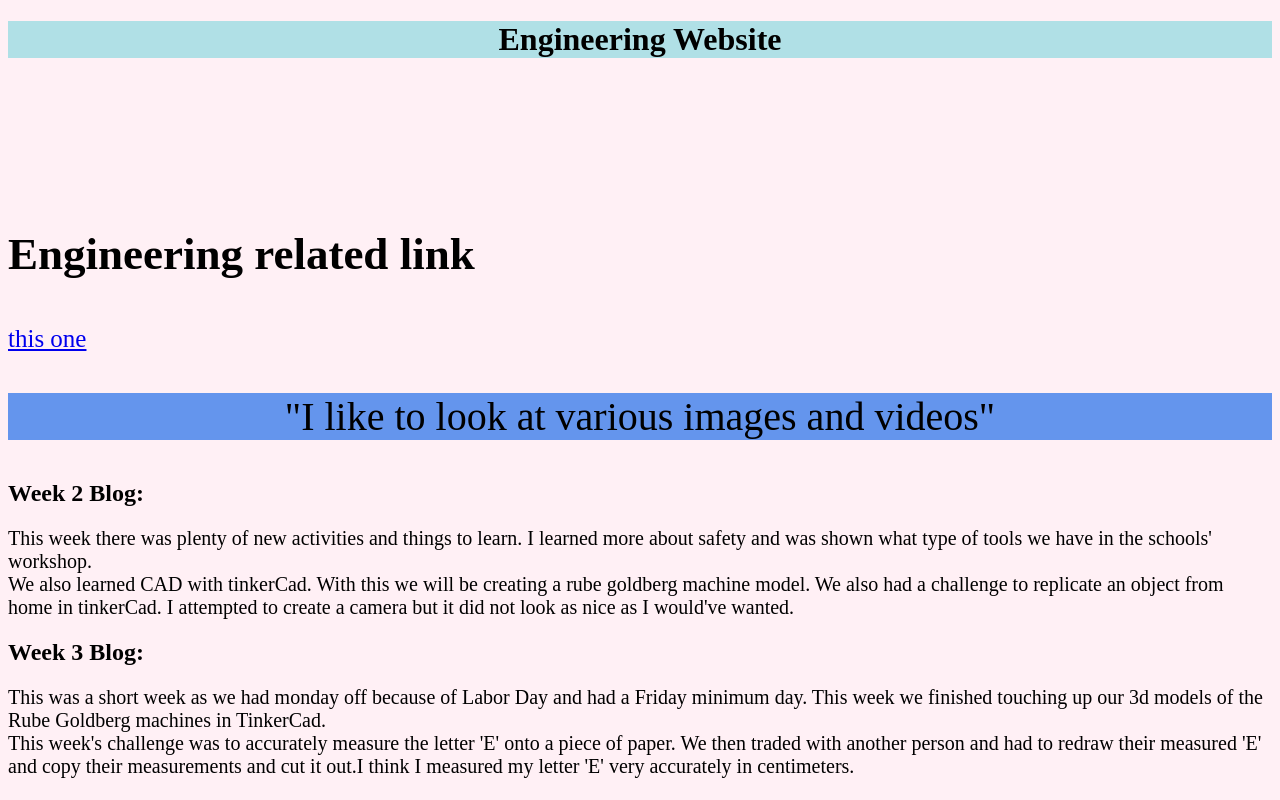
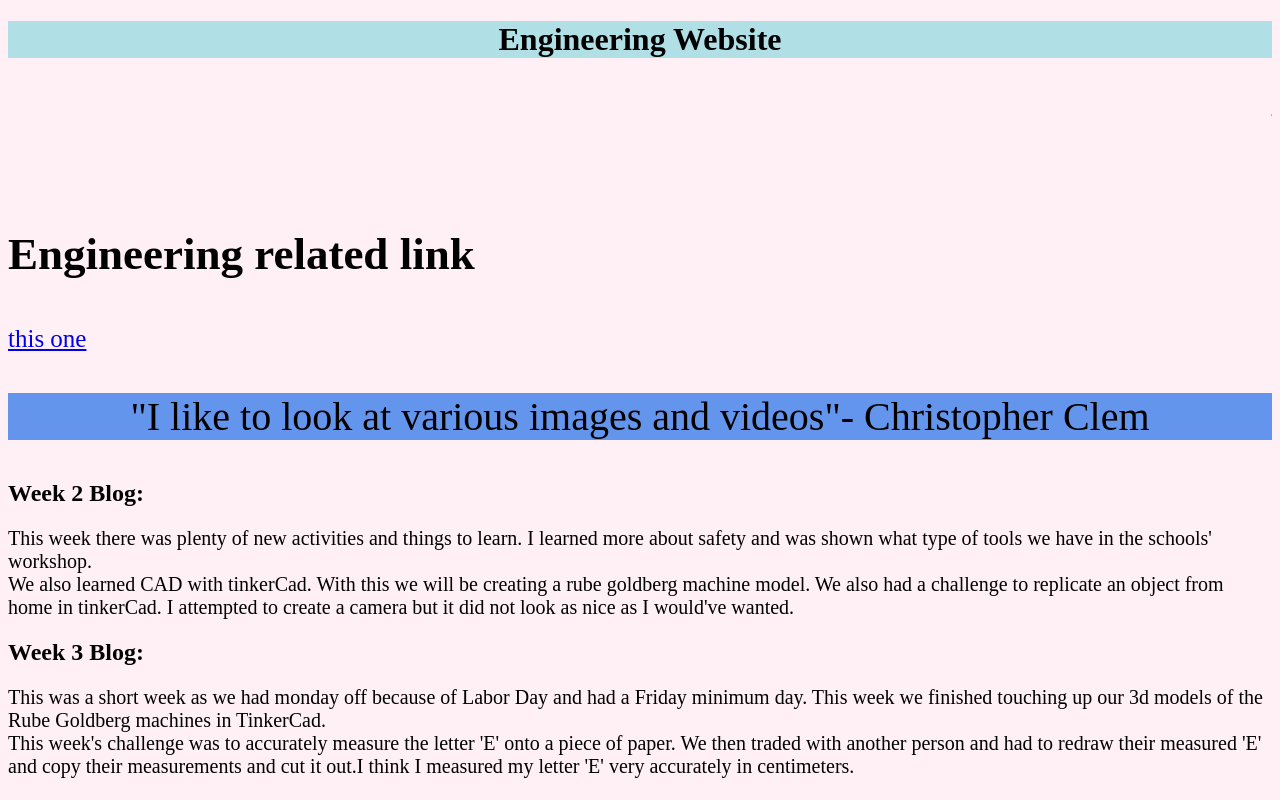
Before and after one commit to PandaPeen/Engineering, a plain HTML site: page index.html in a window 1280 px wide. Drawn offline with Linux system fonts and the light colour scheme.

Commit message:
Week three Blog

```diff
--- a/index.html
+++ b/index.html
@@ -9,7 +9,7 @@
 <p style = "color:Black; font-size:45px;"><b>Engineering related link</b></p>
 <a href = "https://www.youtube.com/watch?v=dQw4w9WgXcQ" style="font-size:25px"> this one</a>
 <p style="background-color:cornflowerblue; font-size:40px; text-align: center;color:black;">
-    "I like to look at various images and videos"</p>
+    "I like to look at various images and videos"- Christopher Clem</p>
 
 <h2>Week 2 Blog:</h2>
 <p style = "font-size: 20px;"> This week there was plenty of new activities and things to learn.
```
